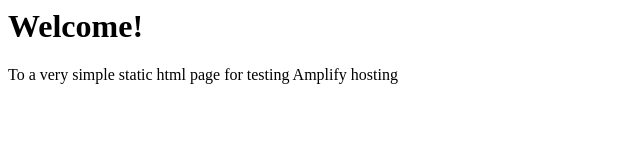
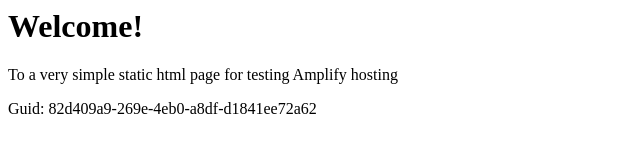
Before and after one commit to aws-aemilia-syd/Github-PR-Commit-Integration-Test-DoNotTouch-Gith-OKSLNVO2-v1-prod-ap-southeast-2, a website: page src/index.html in a window 1280 px wide. Shown: the whole page, without its empty margins (0-640 px from the left). Drawn offline with Linux system fonts and the light colour scheme.

Commit message:
commit from integ tests

```diff
--- a/src/index.html
+++ b/src/index.html
@@ -1,3 +1,5 @@
+
+
 <html lang="en">
 
 <head>
@@ -10,6 +12,6 @@
 <body>
     <h1>Welcome!</h1>
     <p>To a very simple static html page for testing Amplify hosting</p>
-</body>
+    <p>Guid: 82d409a9-269e-4eb0-a8df-d1841ee72a62</p></body>
 
 </html>
```
